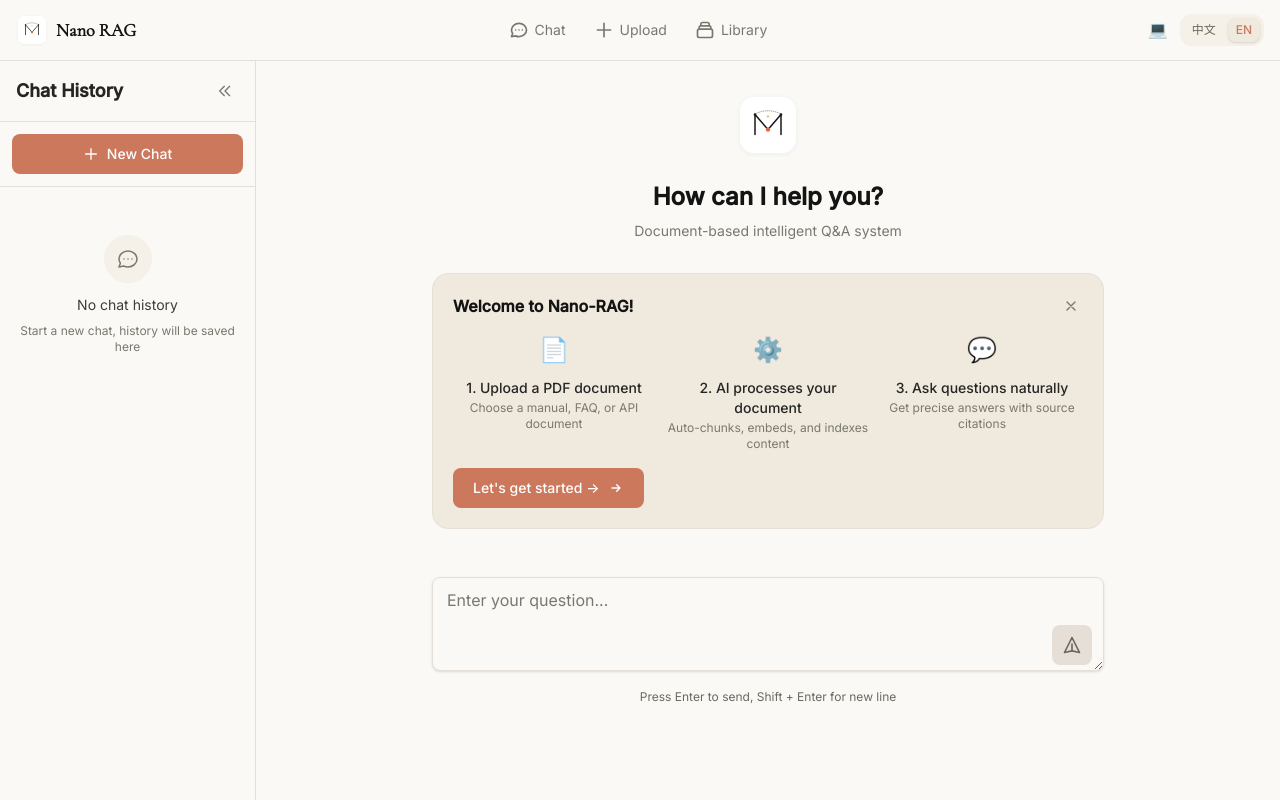
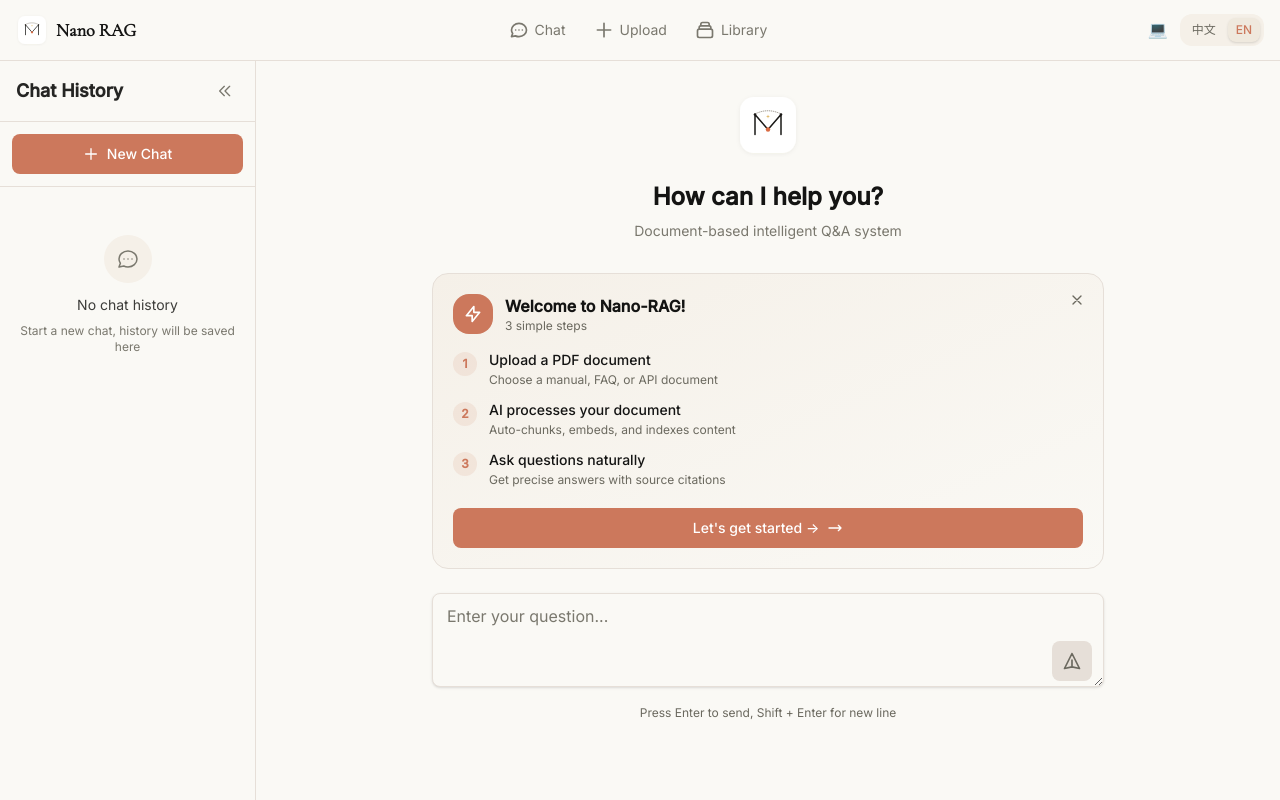
Before and after one commit to yompc/nano-rag, a Next.js app: page /chat in a window 1280 px wide. Built offline with nearby package versions, Linux system fonts and the light colour scheme.

Commit message:
feat: enhance onboarding experience with local storage handling and improve error messaging

```diff
--- a/app/[locale]/layout.tsx
+++ b/app/[locale]/layout.tsx
@@ -1,7 +1,6 @@
 import { NextIntlClientProvider } from 'next-intl';
 import { getMessages, setRequestLocale } from 'next-intl/server';
 import type { Metadata, Viewport } from "next";
-import Script from "next/script";
 import { Inter, Cormorant_Garamond } from "next/font/google";
 import { JsonLd } from "@/components/json-ld";
 import { Providers } from "@/components/providers";
@@ -85,30 +84,8 @@ export default async function RootLayout({
   const messages = await getMessages();
 
   return (
-    <html lang={locale} className={`${inter.className} ${cormorant.className} h-full antialiased`}>
+    <html lang={locale} className={`${inter.className} ${cormorant.className} h-full antialiased`} suppressHydrationWarning>
       <body className="min-h-full flex flex-col">
-        {/* Theme flash prevention: apply stored theme before paint */}
-        <Script
-          id="theme-flash-prevention"
-          strategy="beforeInteractive"
-          dangerouslySetInnerHTML={{
-            __html: `
-              (function() {
-                try {
-                  var theme = localStorage.getItem('theme');
-                  if (theme === 'dark') {
-                    document.documentElement.setAttribute('data-theme', 'dark');
-                  } else if (theme === 'light') {
-                    document.documentElement.setAttribute('data-theme', 'light');
-                  } else {
-                    var saved = document.documentElement.getAttribute('data-theme');
-                    if (saved) document.documentElement.removeAttribute('data-theme');
-                  }
-                } catch(e) {}
-              })();
-            `,
-          }}
-        />
         <NextIntlClientProvider messages={messages}>
           <JsonLd />
           <Providers>
--- a/components/onboarding-card.tsx
+++ b/components/onboarding-card.tsx
@@ -1,71 +1,101 @@
 'use client';
 
-import { useState } from 'react';
+import { useState, useEffect } from 'react';
 import Link from 'next/link';
 import { useTranslations } from 'next-intl';
 import { motion, AnimatePresence } from 'framer-motion';
 
+const STORAGE_KEY = 'nano-rag-onboarding-dismissed';
+
 export function OnboardingCard() {
   const t = useTranslations('onboarding');
-  const [dismissed, setDismissed] = useState(false);
+  const [dismissed, setDismissed] = useState(true);
+
+  useEffect(() => {
+    const stored = localStorage.getItem(STORAGE_KEY);
+    if (stored !== 'true') {
+      setDismissed(false);
+    }
+  }, []);
+
+  const handleDismiss = () => {
+    localStorage.setItem(STORAGE_KEY, 'true');
+    setDismissed(true);
+  };
 
   if (dismissed) return null;
 
   const steps = [
-    { icon: '📄', label: t('step1'), desc: t('step1Desc') },
-    { icon: '⚙️', label: t('step2'), desc: t('step2Desc') },
-    { icon: '💬', label: t('step3'), desc: t('step3Desc') },
+    { num: 1, title: t('step1'), desc: t('step1Desc') },
+    { num: 2, title: t('step2'), desc: t('step2Desc') },
+    { num: 3, title: t('step3'), desc: t('step3Desc') },
   ];
 
   return (
     <AnimatePresence>
       <motion.div
-        initial={{ opacity: 0, y: -10 }}
+        initial={{ opacity: 0, y: 10 }}
         animate={{ opacity: 1, y: 0 }}
-        exit={{ opacity: 0, y: -10 }}
-        className="mb-6 p-5 bg-[var(--surface-card)] border border-[var(--hairline)] rounded-xl"
+        exit={{ opacity: 0, y: 10 }}
+        transition={{ duration: 0.3 }}
+        className="w-full max-w-2xl"
       >
-        <div className="flex items-center justify-between mb-4">
-          <h2 className="text-base font-semibold text-[var(--ink)]">
-            {t('welcome')}
-          </h2>
+        <div className="relative overflow-hidden rounded-2xl border border-[var(--hairline)] bg-gradient-to-br from-[var(--surface-soft)] to-[var(--canvas)]">
           <button
             type="button"
-            onClick={() => setDismissed(true)}
-            className="p-1 text-[var(--muted-soft)] hover:text-[var(--ink)] transition-colors rounded hover:bg-[var(--canvas)]"
+            onClick={handleDismiss}
+            className="absolute top-3 right-3 p-1.5 rounded-lg text-[var(--muted)] hover:text-[var(--ink)] hover:bg-[var(--canvas)] transition-colors z-10"
             aria-label="Dismiss"
           >
-            <svg className="w-4 h-4" fill="none" viewBox="0 0 24 24" stroke="currentColor" aria-hidden="true">
+            <svg className="w-4 h-4" fill="none" viewBox="0 0 24 24" stroke="currentColor">
               <path strokeLinecap="round" strokeLinejoin="round" strokeWidth={2} d="M6 18L18 6M6 6l12 12" />
             </svg>
           </button>
+
+          <div className="p-5">
+            <div className="flex items-center gap-3 mb-4">
+              <div className="w-10 h-10 rounded-xl bg-[var(--primary)] flex items-center justify-center">
+                <svg className="w-5 h-5 text-white" fill="none" viewBox="0 0 24 24" stroke="currentColor">
+                  <path strokeLinecap="round" strokeLinejoin="round" strokeWidth={2} d="M13 10V3L4 14h7v7l9-11h-7z" />
+                </svg>
+              </div>
+              <div>
+                <h3 className="text-base font-semibold text-[var(--ink)]">{t('welcome')}</h3>
+                <p className="text-xs text-[var(--muted)]">{t('stepsCount')}</p>
+              </div>
             </div>
 
-        <div className="grid gap-3 sm:grid-cols-3 mb-4">
-          {steps.map((step, i) => (
-            <div key={step.label} className="flex items-start gap-3 sm:flex-col sm:items-center sm:text-center">
-              <span className="text-2xl shrink-0">{step.icon}</span>
-              <div>
-                <p className="text-sm font-medium text-[var(--body-strong)]">
-                  {i + 1}. {step.label}
-                </p>
-                <p className="text-xs text-[var(--muted-soft)] mt-0.5">
-                  {step.desc}
-                </p>
+            <div className="space-y-3 mb-5">
+              {steps.map((step, index) => (
+                <motion.div
+                  key={step.num}
+                  initial={{ opacity: 0, x: -10 }}
+                  animate={{ opacity: 1, x: 0 }}
+                  transition={{ delay: index * 0.1 }}
+                  className="flex items-start gap-3 group"
+                >
+                  <div className="flex items-center justify-center w-6 h-6 rounded-full bg-[var(--primary-subtle)] text-[var(--primary)] text-xs font-semibold shrink-0 mt-0.5">
+                    {step.num}
                   </div>
+                  <div className="flex-1 min-w-0">
+                    <p className="text-sm font-medium text-[var(--ink)]">{step.title}</p>
+                    <p className="text-xs text-[var(--muted)] mt-0.5">{step.desc}</p>
                   </div>
+                </motion.div>
               ))}
             </div>
 
             <Link
               href="/upload"
-          className="btn-primary inline-flex items-center gap-2 text-sm"
+              className="btn-primary w-full text-sm !py-2.5 flex items-center justify-center gap-2"
             >
               {t('cta')}
-          <svg className="w-4 h-4" fill="none" viewBox="0 0 24 24" stroke="currentColor" aria-hidden="true">
-            <path strokeLinecap="round" strokeLinejoin="round" strokeWidth={2} d="M13 7l5 5m0 0l-5 5m5-5H6" />
+              <svg className="w-4 h-4" fill="none" viewBox="0 0 24 24" stroke="currentColor">
+                <path strokeLinecap="round" strokeLinejoin="round" strokeWidth={2} d="M17 8l4 4m0 0l-4 4m4-4H3" />
               </svg>
             </Link>
+          </div>
+        </div>
       </motion.div>
     </AnimatePresence>
   );
--- a/components/providers.tsx
+++ b/components/providers.tsx
@@ -1,9 +1,20 @@
 'use client';
 
-import { type ReactNode } from 'react';
+import { type ReactNode, useEffect } from 'react';
 import { UploadProvider } from '@/hooks/use-upload-state';
 
 export function Providers({ children }: { children: ReactNode }) {
+  useEffect(() => {
+    const theme = localStorage.getItem('theme');
+    if (theme === 'dark') {
+      document.documentElement.setAttribute('data-theme', 'dark');
+    } else if (theme === 'light') {
+      document.documentElement.setAttribute('data-theme', 'light');
+    } else if (window.matchMedia('(prefers-color-scheme: dark)').matches) {
+      document.documentElement.setAttribute('data-theme', 'dark');
+    }
+  }, []);
+
   return (
     <UploadProvider>
       {children}
--- a/lib/prompts.ts
+++ b/lib/prompts.ts
@@ -24,5 +24,7 @@ Response strategy (by priority):
 
 Format requirements:
 - Answer based solely on document content, do not add information outside the documents
-- Cite sources after each fact: [Source: filename, Page X]
+- Cite sources EXACTLY as shown in the document fragments: [Source: filename, Page X]
+- DO NOT modify, translate, or add any suffix to the filename
+- Copy the filename EXACTLY from the source header, including any Chinese characters
 - If uncertain, say "Based on the documents, it appears..." rather than refusing outright`;
--- a/messages/en.json
+++ b/messages/en.json
@@ -114,7 +114,9 @@
     "generate": "Generating",
     "check": "Verifying",
     "quality_check": "Quality Check",
-    "complete": "Complete"
+    "complete": "Complete",
+    "retry": "Retry",
+    "error": "Error"
   },
   "sidebar": {
     "history": {
@@ -199,6 +201,7 @@
   },
   "onboarding": {
     "welcome": "Welcome to Nano-RAG!",
+    "stepsCount": "3 simple steps",
     "step1": "Upload a PDF document",
     "step1Desc": "Choose a manual, FAQ, or API document",
     "step2": "AI processes your document",
--- a/messages/zh.json
+++ b/messages/zh.json
@@ -114,7 +114,9 @@
     "generate": "生成回答",
     "check": "验证回答",
     "quality_check": "质量检测",
-    "complete": "完成"
+    "complete": "完成",
+    "retry": "重试",
+    "error": "错误"
   },
   "sidebar": {
     "history": {
@@ -199,6 +201,7 @@
   },
   "onboarding": {
     "welcome": "欢迎使用 Nano-RAG！",
+    "stepsCount": "3 个简单步骤",
     "step1": "上传 PDF 文档",
     "step1Desc": "选择手册、FAQ 或 API 文档",
     "step2": "AI 处理文档",
--- a/middleware.ts
+++ b/middleware.ts
@@ -1,5 +1,7 @@
 import createMiddleware from 'next-intl/middleware';
-import {routing} from './i18n/routing';
+import { routing } from './i18n/routing';
+
+export const runtime = 'experimental-edge';
 
 export default createMiddleware(routing);
 
```
Also changed, not shown: app/[locale]/page.tsx (+26 -5 lines). Lines whose indentation alone changed are shown as unchanged.
